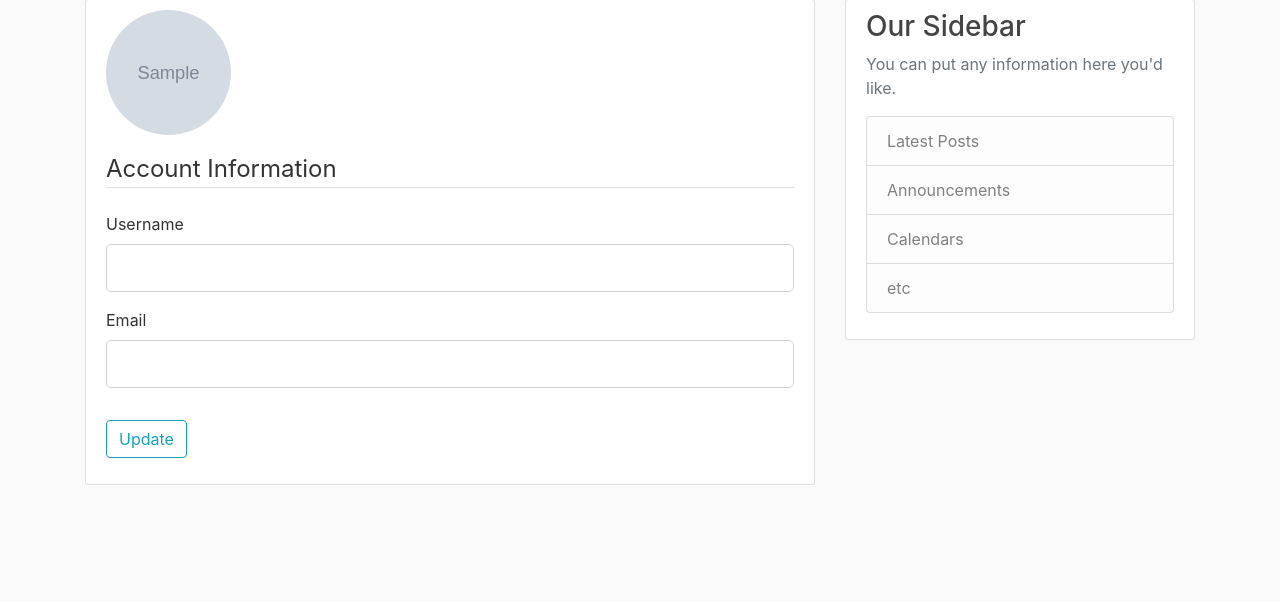
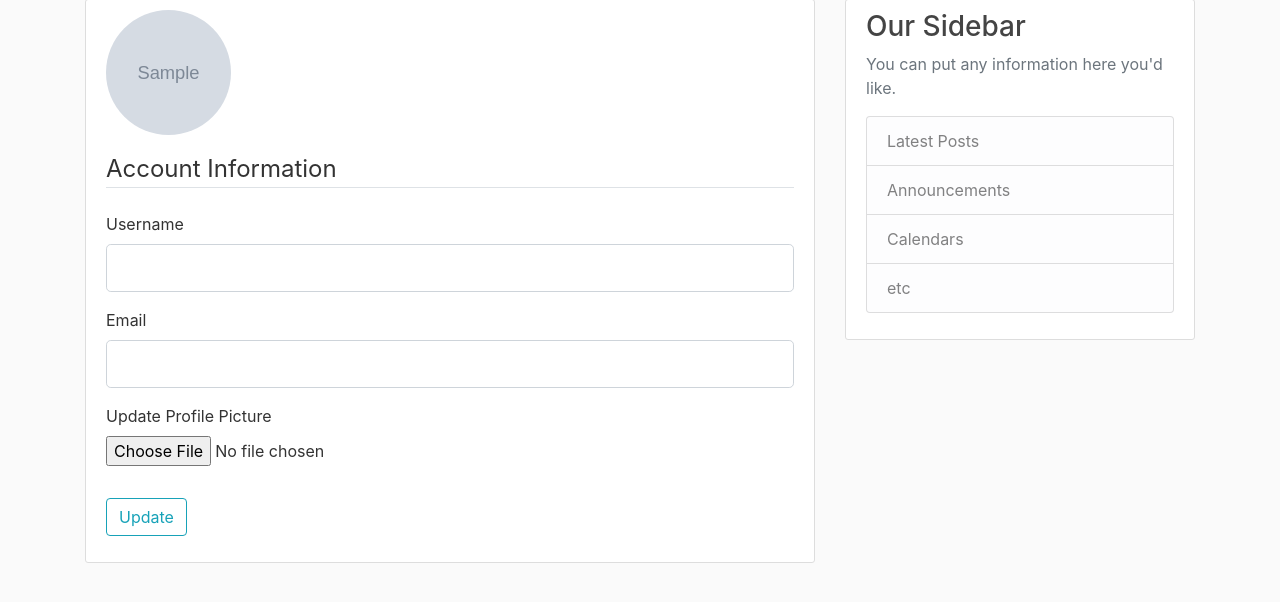
Before and after one commit to TejasNN/Flask-Blog, a Flask app: template flaskblog/templates/account.html in a window 1280 px wide. Shown: the part 81-683 px from the top of the page. Run offline with Flask 3, Linux system fonts and the light colour scheme; tables that the repository leaves empty hold one stand-in row (values such as "Sample post"); the template is opened without the code that fills it: values that come from a table or form of the project are taken from there, most other values are stand-ins (such as "Sample title", 1, 10 or a date in 2020); grey boxes marked "Sample" are stand-in pictures; some libraries are stand-ins or nearby versions.

Commit message:
Add update profile picture html component with error handling

```diff
--- a/flaskblog/forms.py
+++ b/flaskblog/forms.py
@@ -1,4 +1,5 @@
 from flask_wtf import FlaskForm
+from flask_wtf.file import FileField, FileAllowed
 from flask_login import current_user
 from wtforms import StringField, PasswordField, SubmitField, BooleanField
 from wtforms.validators import DataRequired, Length, Email, EqualTo, ValidationError
@@ -35,9 +36,8 @@ class LoginForm(FlaskForm):
 
 class UpdateAccountForm(FlaskForm):
     username = StringField('Username', validators=[DataRequired(), Length(min=2, max=20)])
-
     email = StringField('Email', validators=[DataRequired(), Email()])
-
+    picture = FileField('Update Profile Picture', validators=[FileAllowed(['jpg', 'png'])])
     submit = SubmitField('Update')
 
     def validate_username(self, username):
--- a/flaskblog/templates/account.html
+++ b/flaskblog/templates/account.html
@@ -8,7 +8,7 @@
                 <p class="text-secondary">{{ current_user.email }}</p>
             </div>
         </div>
-        <form method="POST" action="" novalidate>
+        <form method="POST" action="" novalidate enctype="multipart/form-data">
             {{ form.hidden_tag() }}
             <fieldset class="form-group">
                 <legend class="border-bottom mb-4">Account Information</legend>
@@ -38,6 +38,15 @@
                         {{ form.email(class="form-control form-control-lg") }}
                     {% endif %}
                 </div>
+                <div class="form-group">
+                    {{ form.picture.label() }}
+                    {{ form.picture(class="form-control-file") }}
+                    {% if form.picture.errors %}
+                        {% for error in form.picture.errors %}
+                            <span class="text-danger">{{ error }}</span></br>
+                        {% endfor %}
+                    {% endif %}
+                </div>
             </fieldset>
             <div class="form-group">
                 {{ form.submit(class="btn btn-outline-info") }}
```
